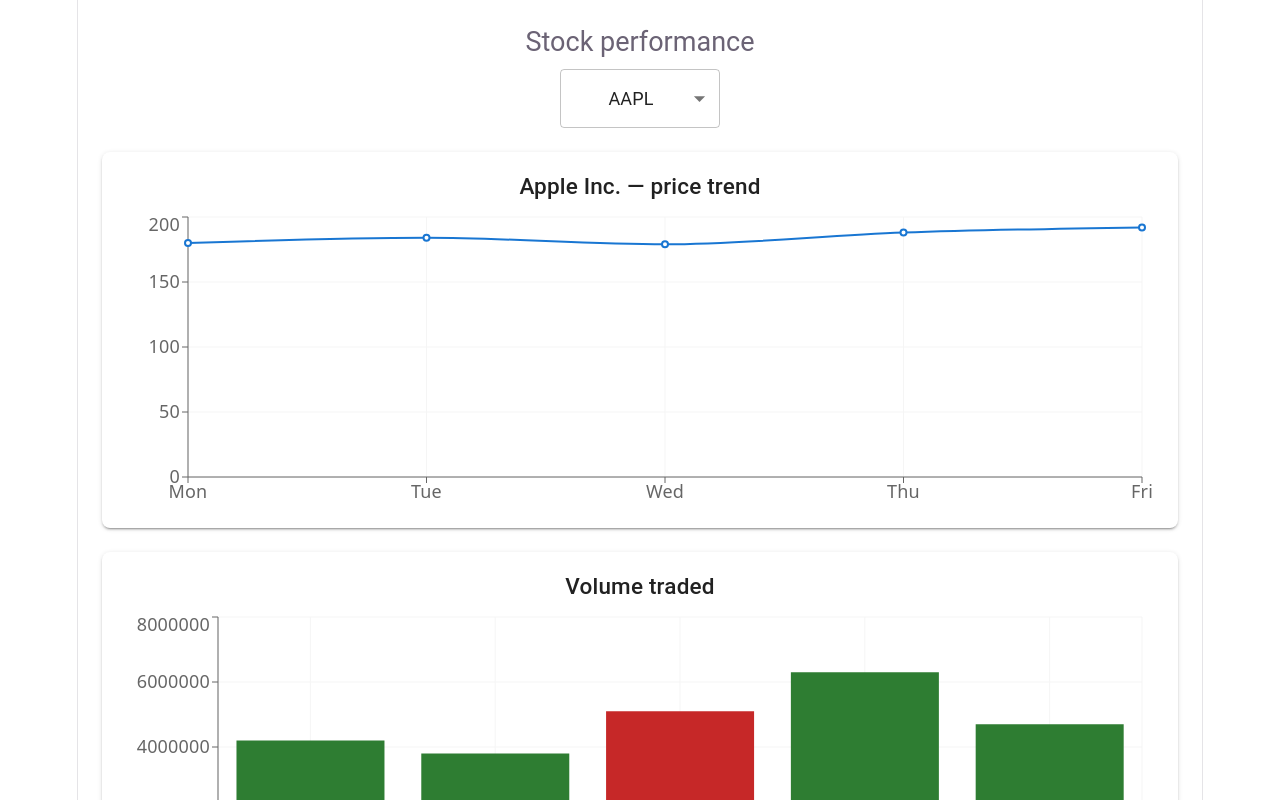
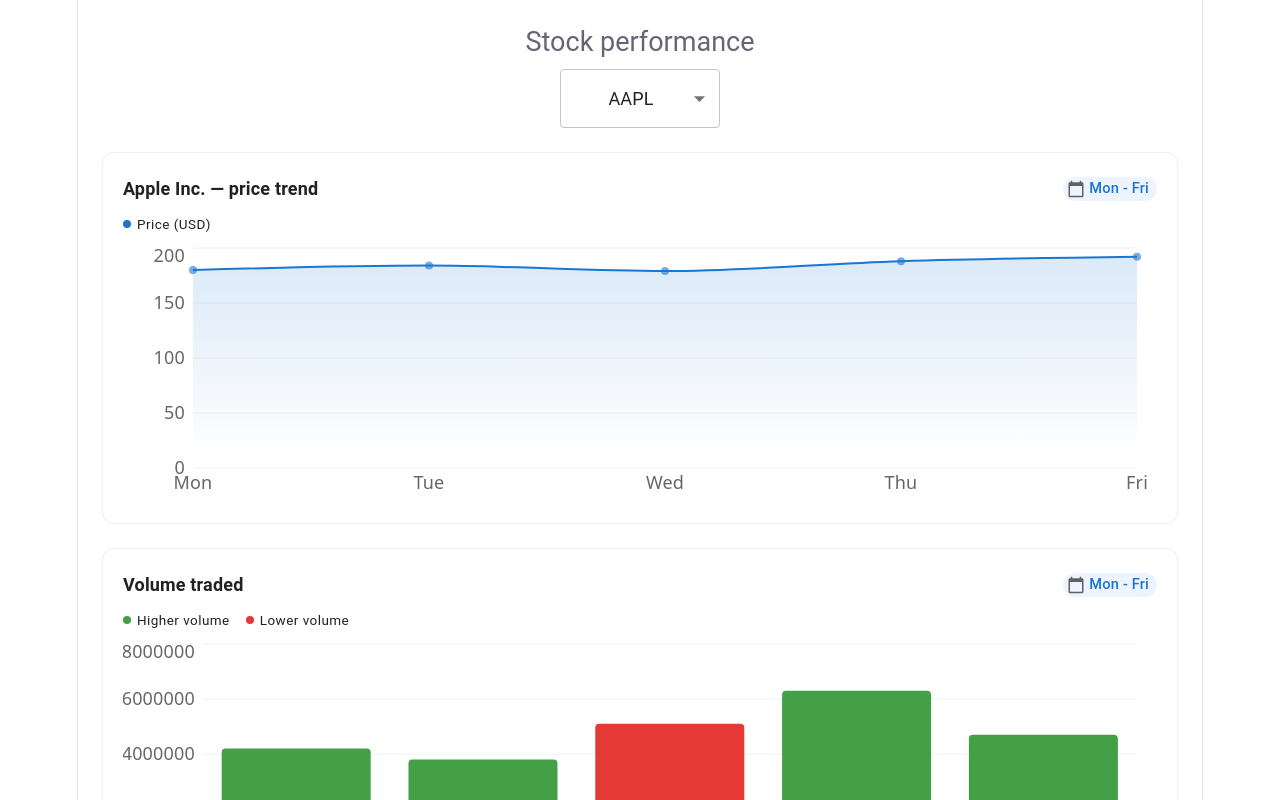
Before and after one commit to RahulRajKhadka/stock-portfolio-app, a React (Vite) app: page / in a window 1280 px wide. Shown: the top 800 px of the page. Built offline with nearby package versions, Linux system fonts and the light colour scheme.

Commit message:
feat: enhance ChartCard and StockCharts with date range labels and legend items

```diff
--- a/src/Components/Charts/ChartCard.tsx
+++ b/src/Components/Charts/ChartCard.tsx
@@ -1,18 +1,68 @@
-import { Paper, Typography, Box } from "@mui/material";
+import { Paper, Typography, Box, Chip } from "@mui/material";
+import CalendarTodayIcon from "@mui/icons-material/CalendarToday";
 import type { ReactNode } from "react";
+
+interface LegendItem {
+  color: string;
+  label: string;
+}
 
 interface ChartCardProps {
   title: string;
+  dateRangeLabel?: string;
+  legendItems?: LegendItem[];
+  footnote?: string;
+  footnoteColor?: string;
   children: ReactNode;
 }
 
-export const ChartCard = ({ title, children }: ChartCardProps) => {
+export const ChartCard = ({
+  title,
+  dateRangeLabel,
+  legendItems,
+  footnote,
+  footnoteColor,
+  children,
+}: ChartCardProps) => {
   return (
-    <Paper elevation={2} sx={{ padding: 2, borderRadius: 2, marginBottom: 3 }}>
-      <Typography variant="h6" gutterBottom>
-        {title}
-      </Typography>
+    <Paper elevation={0} sx={{ padding: 2.5, borderRadius: 3, marginBottom: 3, border: "1px solid #eee" }}>
+      <Box sx={{ display: "flex", justifyContent: "space-between", alignItems: "center", marginBottom: 1 }}>
+        <Typography variant="subtitle1" sx={{ fontWeight: 600 }}>
+          {title}
+        </Typography>
+        {dateRangeLabel && (
+          <Chip
+            icon={<CalendarTodayIcon sx={{ fontSize: 14 }} />}
+            label={dateRangeLabel}
+            size="small"
+            sx={{ backgroundColor: "#eef4ff", color: "#1976d2", fontWeight: 500 }}
+          />
+        )}
+      </Box>
+
+      {legendItems && (
+        <Box sx={{ display: "flex", gap: 2, marginBottom: 1 }}>
+          {legendItems.map((item) => (
+            <Box key={item.label} sx={{ display: "flex", alignItems: "center", gap: 0.75 }}>
+              <Box sx={{ width: 8, height: 8, borderRadius: "50%", backgroundColor: item.color }} />
+              <Typography variant="caption" color="text.secondary">
+                {item.label}
+              </Typography>
+            </Box>
+          ))}
+        </Box>
+      )}
+
       <Box>{children}</Box>
+
+      {footnote && (
+        <Box sx={{ display: "flex", alignItems: "center", gap: 0.75, marginTop: 1.5 }}>
+          <Box sx={{ width: 6, height: 6, borderRadius: "50%", backgroundColor: footnoteColor ?? "#c62828" }} />
+          <Typography variant="caption" color="text.secondary">
+            {footnote}
+          </Typography>
+        </Box>
+      )}
     </Paper>
   );
 };
--- a/src/Components/Charts/StockPriceLineChart.tsx
+++ b/src/Components/Charts/StockPriceLineChart.tsx
@@ -1,6 +1,6 @@
 import {
-  LineChart,
-  Line,
+  AreaChart,
+  Area,
   XAxis,
   YAxis,
   CartesianGrid,
@@ -15,14 +15,28 @@
 
 export const StockPriceLineChart = ({ priceHistory }: StockPriceLineChartProps) => {
   return (
-    <ResponsiveContainer width="100%" height={300}>
-      <LineChart data={priceHistory} margin={{ top: 5, right: 20, left: 10, bottom: 5 }}>
-        <CartesianGrid stroke="#f5f5f5" />
-        <XAxis dataKey="timestamp" />
-        <YAxis />
+    <ResponsiveContainer width="100%" height={260}>
+      <AreaChart data={priceHistory} margin={{ top: 5, right: 20, left: 10, bottom: 5 }}>
+        <defs>
+          <linearGradient id="priceFillGradient" x1="0" y1="0" x2="0" y2="1">
+            <stop offset="5%" stopColor="#1976d2" stopOpacity={0.25} />
+            <stop offset="95%" stopColor="#1976d2" stopOpacity={0} />
+          </linearGradient>
+        </defs>
+        <CartesianGrid stroke="#f0f0f0" vertical={false} />
+        <XAxis dataKey="timestamp" tickLine={false} axisLine={false} />
+        <YAxis tickLine={false} axisLine={false} />
         <Tooltip />
-        <Line type="monotone" dataKey="closingPrice" stroke="#1976d2" strokeWidth={2} />
-      </LineChart>
+        <Area
+          type="monotone"
+          dataKey="closingPrice"
+          stroke="#1976d2"
+          strokeWidth={2}
+          fill="url(#priceFillGradient)"
+          dot={{ r: 4, fill: "#1976d2", strokeWidth: 0 }}
+          activeDot={{ r: 6 }}
+        />
+      </AreaChart>
     </ResponsiveContainer>
   );
 };
--- a/src/Components/Charts/StockVisualizationPage.tsx
+++ b/src/Components/Charts/StockVisualizationPage.tsx
@@ -4,7 +4,7 @@
 import { ChartCard } from "./ChartCard";
 import { StockPriceLineChart } from "./StockPriceLineChart";
 import { StockVolumeColumnChart } from "./StockVolumeColumnChart";
-;
+
 
 const AVAILABLE_TICKER_SYMBOLS = ["AAPL", "TSLA", "MSFT"];
 
@@ -12,6 +12,18 @@
   const [selectedTickerSymbol, setSelectedTickerSymbol] = useState("AAPL");
   const { data: stockPerformanceData, isLoading, isError } =
     useStockPerformanceData(selectedTickerSymbol);
+
+  const dateRangeLabel = stockPerformanceData
+    ? `${stockPerformanceData.priceHistory[0].timestamp} - ${
+        stockPerformanceData.priceHistory[stockPerformanceData.priceHistory.length - 1].timestamp
+      }`
+    : undefined;
+
+  const lowestVolumeDay = stockPerformanceData
+    ? stockPerformanceData.volumeHistory.reduce((lowest, current) =>
+        current.volumeTraded < lowest.volumeTraded ? current : lowest
+      )
+    : null;
 
   return (
     <Box sx={{ padding: 3 }}>
@@ -36,10 +48,27 @@
 
       {stockPerformanceData && (
         <>
-          <ChartCard title={`${stockPerformanceData.stockInfo.companyName} — price trend`}>
+          <ChartCard
+            title={`${stockPerformanceData.stockInfo.companyName} — price trend`}
+            dateRangeLabel={dateRangeLabel}
+            legendItems={[{ color: "#1976d2", label: "Price (USD)" }]}
+          >
             <StockPriceLineChart priceHistory={stockPerformanceData.priceHistory} />
           </ChartCard>
-          <ChartCard title="Volume traded">
+
+          <ChartCard
+            title="Volume traded"
+            dateRangeLabel={dateRangeLabel}
+            legendItems={[
+              { color: "#43a047", label: "Higher volume" },
+              { color: "#e53935", label: "Lower volume" },
+            ]}
+            footnote={
+              lowestVolumeDay
+                ? `${lowestVolumeDay.timestamp} had a lower trading volume compared to other days.`
+                : undefined
+            }
+          >
             <StockVolumeColumnChart volumeHistory={stockPerformanceData.volumeHistory} />
           </ChartCard>
         </>
--- a/src/Components/Charts/StockVolumeColumnChart.tsx
+++ b/src/Components/Charts/StockVolumeColumnChart.tsx
@@ -16,17 +16,17 @@
 
 export const StockVolumeColumnChart = ({ volumeHistory }: StockVolumeColumnChartProps) => {
   return (
-    <ResponsiveContainer width="100%" height={300}>
-      <BarChart data={volumeHistory} margin={{ top: 5, right: 20, left: 40, bottom: 5 }}>
-        <CartesianGrid stroke="#f5f5f5" />
-        <XAxis dataKey="timestamp" />
-        <YAxis />
+    <ResponsiveContainer width="100%" height={260}>
+      <BarChart data={volumeHistory} margin={{ top: 5, right: 20, left: 20, bottom: 5 }}>
+        <CartesianGrid stroke="#f0f0f0" vertical={false} />
+        <XAxis dataKey="timestamp" tickLine={false} axisLine={false} />
+        <YAxis tickLine={false} axisLine={false} />
         <Tooltip />
-        <Bar dataKey="volumeTraded">
+        <Bar dataKey="volumeTraded" radius={[4, 4, 0, 0]}>
           {volumeHistory.map((dataPoint) => (
             <Cell
               key={dataPoint.timestamp}
-              fill={dataPoint.isGainDay ? "#2e7d32" : "#c62828"}
+              fill={dataPoint.isGainDay ? "#43a047" : "#e53935"}
             />
           ))}
         </Bar>
```
